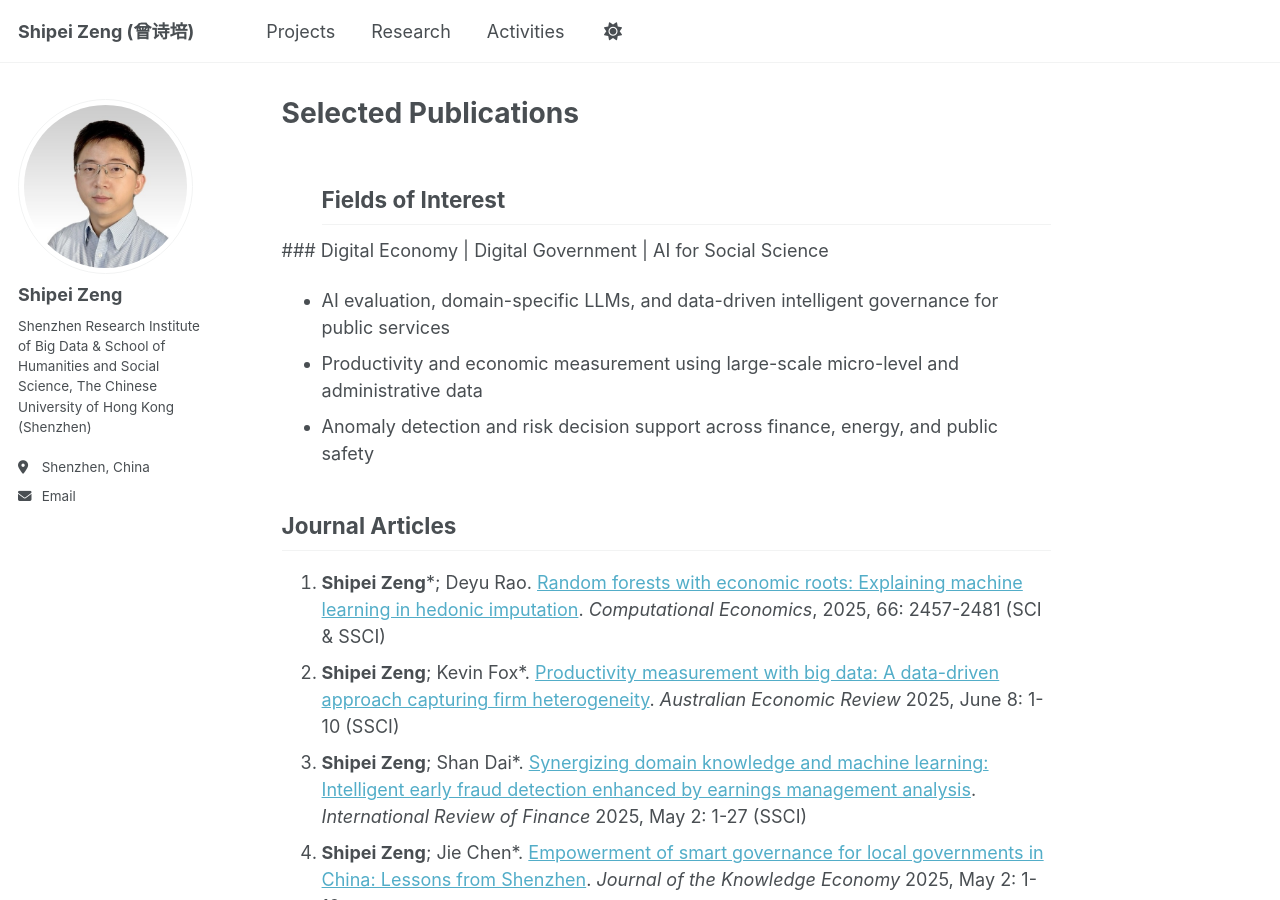
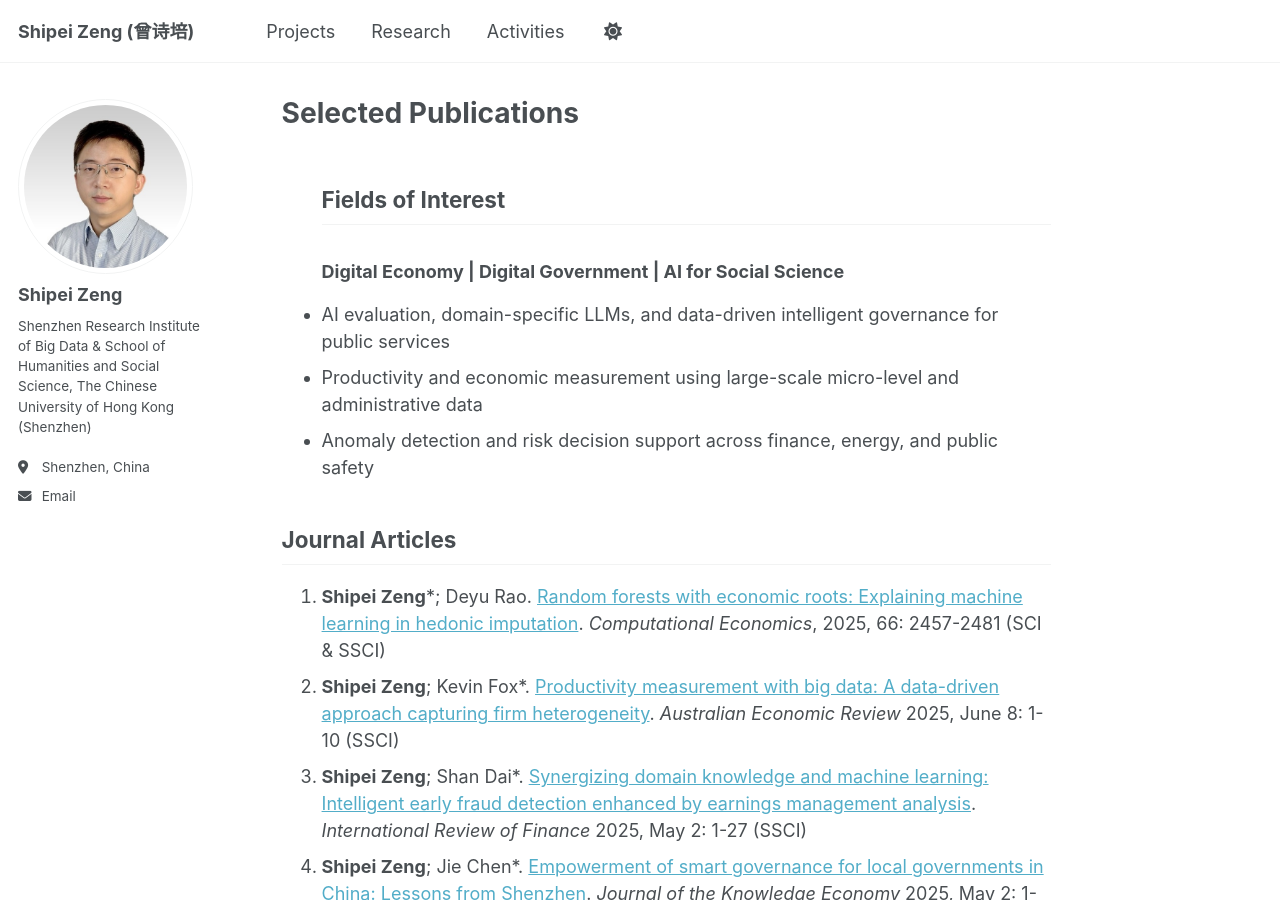
Before and after one commit to shipei-zeng/shipei-zeng.github.io, a Jekyll site: the page built from _pages/research.md, in a window 1280 px wide and 900 px high. Built offline with Jekyll 4.4.1, drawn with Linux system fonts in a browser that asks for light colours; a script that is not in the unit is left out.

Commit message:
Update research.md

```diff
--- a/_pages/research.md
+++ b/_pages/research.md
@@ -3,8 +3,8 @@ permalink: /research/
 title: "Selected Publications"
 ---
 <h2 style="margin-left: 40px;">Fields of Interest</h2>
+<h3 style="margin-left: 40px;">Digital Economy | Digital Government | AI for Social Science</h3>
 
-   ### Digital Economy | Digital Government | AI for Social Science
 - AI evaluation, domain-specific LLMs, and data-driven intelligent governance for public services
 - Productivity and economic measurement using large-scale micro-level and administrative data
 - Anomaly detection and risk decision support across finance, energy, and public safety
```
